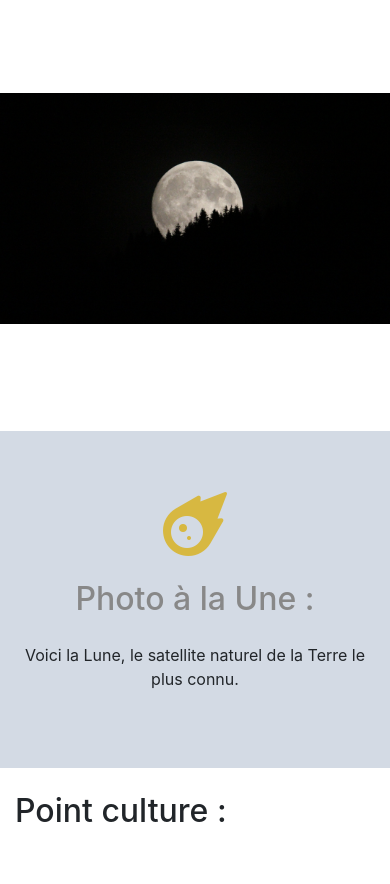
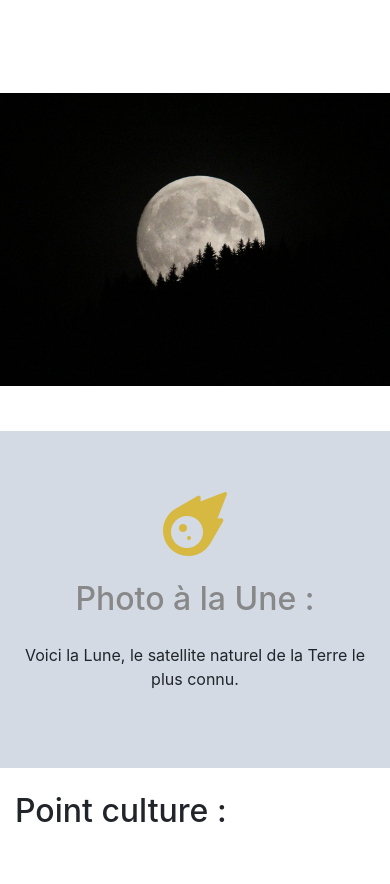
Before and after one commit to BoBNewz/BoBNewz.github.io, a plain HTML site: page index.html in a window 390 px wide. Shown: the part 1768-2652 px from the top of the page. Drawn offline with nearby package versions, Linux system fonts and the light colour scheme.

Commit message:
Add files via upload

```diff
--- a/css/styles.css
+++ b/css/styles.css
@@ -78,11 +78,12 @@ a.irekt{color: gray; font-style: italic; text-decoration: none;}
 a.irekt:hover{background-color: #CDD4D3}
 @media (max-width: 768px) {
 	.PhotoUne{
+		background-image: url(../img/lune_min.png);
 		background-size:100%;
 		min-height: 40vh;
 	}
 	.AnnoncePhotoUne{
-	min-height: 40vh;
-	background-color: #d3dae4;
+		min-height: 40vh;
+		background-color: #d3dae4;
 }
 }
```
Also changed, not shown: img/lune_min.png (added).
